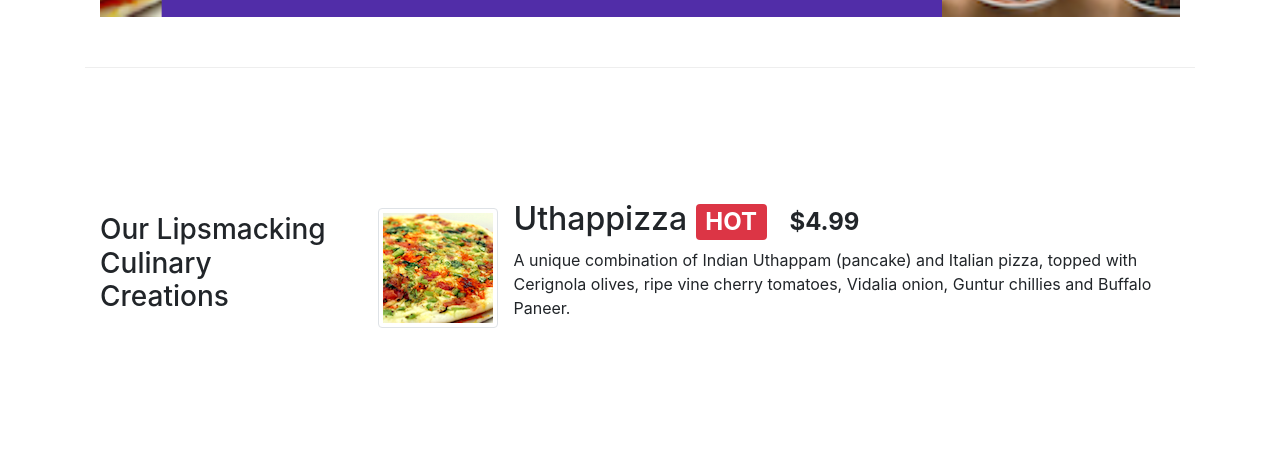
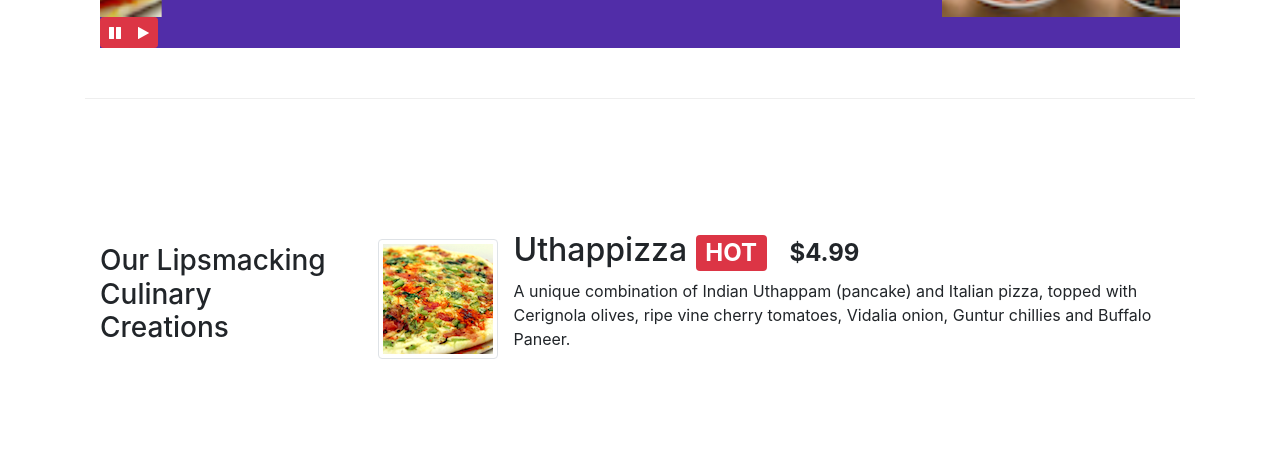
Before and after one commit to kaywsoo/bootstrap4, a website: page index.html in a window 1280 px wide. Shown: the part 643-1100 px from the top of the page. Drawn offline with nearby package versions, Linux system fonts and the light colour scheme.

Commit message:
carousel pause/play buttons

```diff
--- a/index.html
+++ b/index.html
@@ -160,6 +160,16 @@
                     <a class="carousel-control-next" href="#mycarousel" role="button" data-slide="next">
                         <span class="carousel-control-next-icon"></span>
                     </a>
+
+					<!-- carousel control buttons -->
+					<div class="btn-group" id="carouselButtons">
+                    <button class="btn btn-danger btn-sm" id="carousel-pause">
+                	    <span class="fa fa-pause"></span>
+                    </button>
+                    <button class="btn btn-danger btn-sm" id="carousel-play">
+                	    <span class="fa fa-play"></span>
+                    </button>
+                </div>
 				</div>
 			</div>
 		</div>
```
